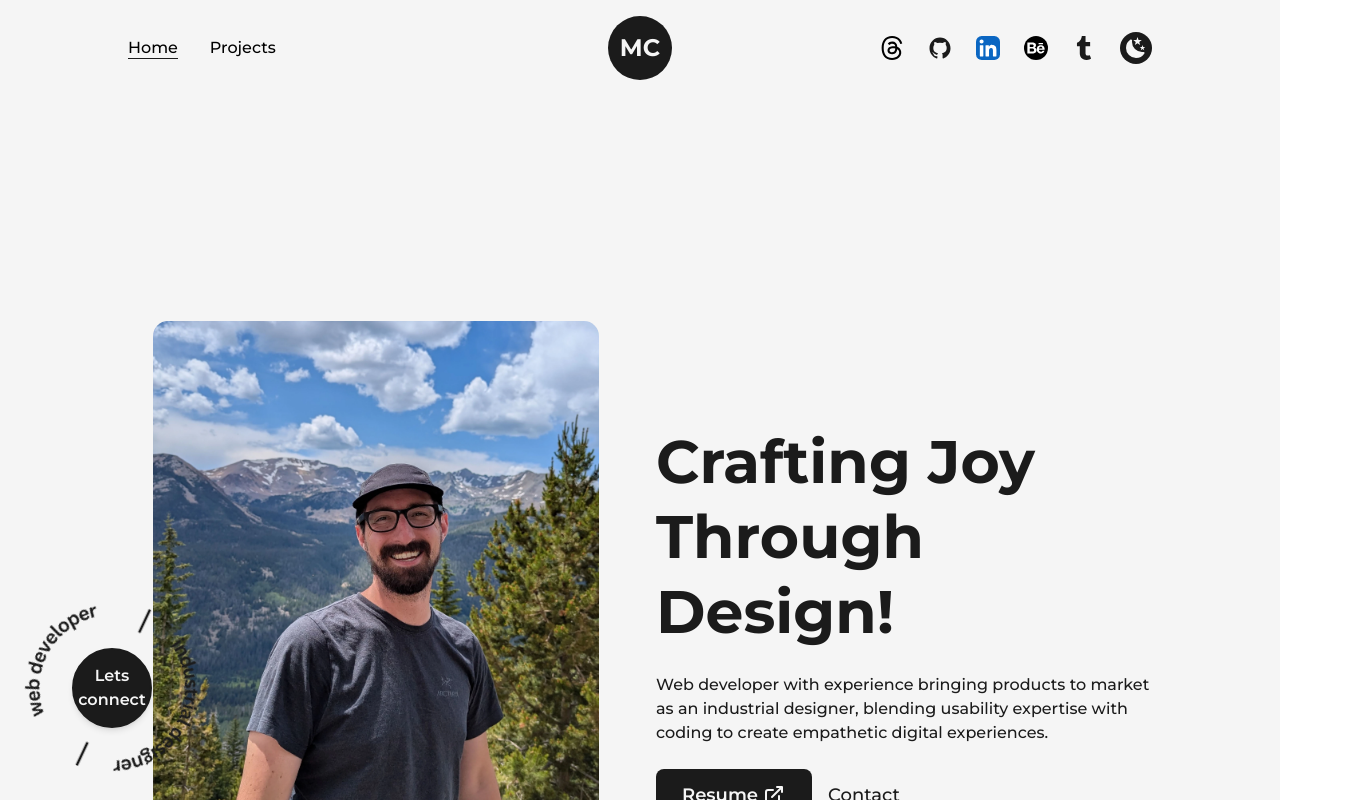
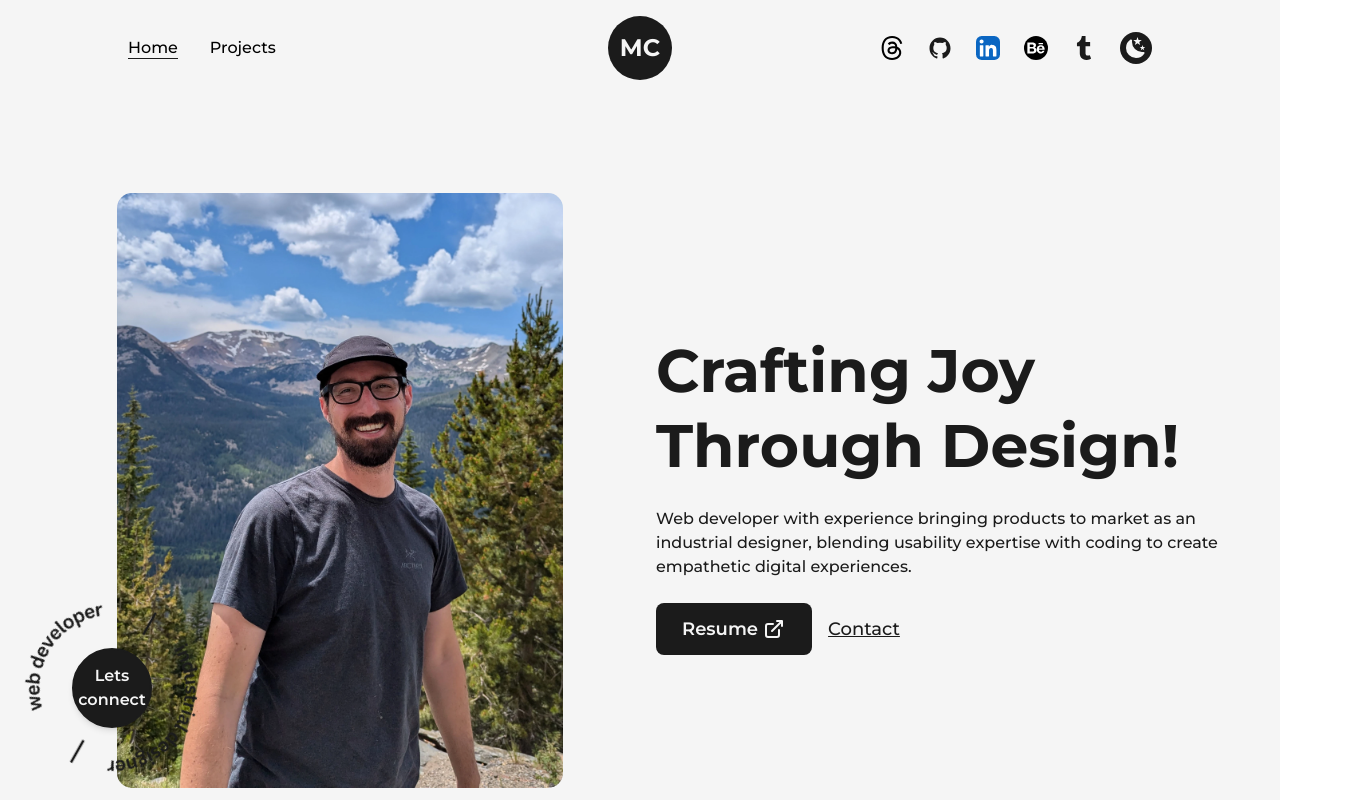
Before and after one commit to DeadChannelDice/nextJS-portfolio, a Next.js app: page / in a window 1280 px wide. Shown: the top 800 px of the page, 1355 px wide, since content can reach past the window. Built offline with nearby package versions, Linux system fonts and the light colour scheme.

Commit message:
Adjusting spacing.

```diff
--- a/src/components/Layout.js
+++ b/src/components/Layout.js
@@ -1,16 +1,17 @@
-import React from 'react'
+import React from "react";
 
-const Layout = ({children, className=""}) => {
+const Layout = ({ children, className = "" }) => {
   return (
     <div
-    className={`
-    w-full h-full inline-block z-0 bg-light p-96 dark:bg-dark 2xl:p-32 xl:p-24 lg:p-16 md:p-12 sm:p-4 ${className}
-    `}>
-        {children}
+      className={`
+      w-full max-w-[1200px] h-full inline-block mx-auto z-0 bg-light px-4 py-16 dark:bg-dark  ${className}
+      `}
+    >
+      {children}
     </div>
-  )
-}
+  );
+};
 
 //px-32 xl:p-32 lg:p-16 md:p-12 sm:p-8 xs:p-8 2xl:px-64 px-64
 
-export default Layout
+export default Layout;
```
